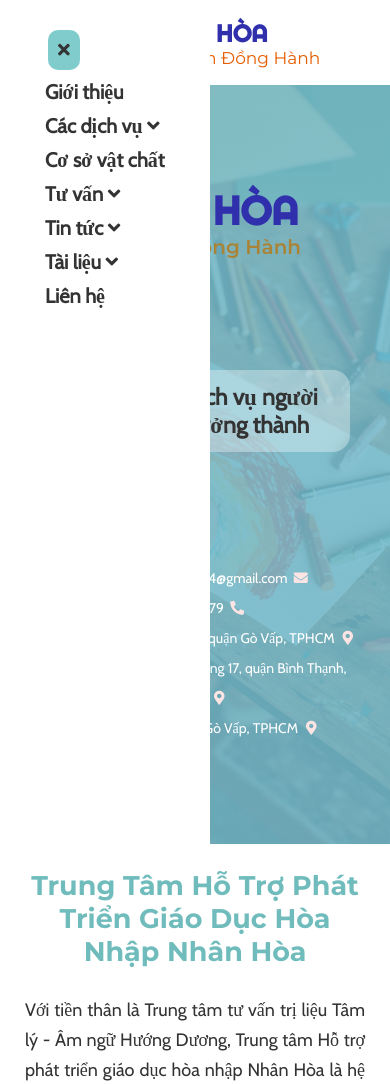
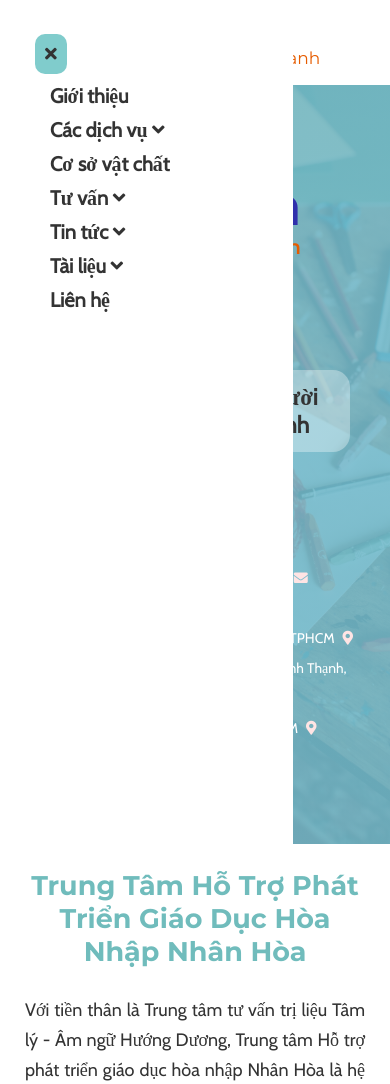
Before and after one commit to quangnguyen310/Trung-Tam-Nhan-Hoa-Website, a PHP site: page /index.html in a window 390 px wide, after a click that opens the changed part. Shown: the top 1084 px of the page. Run offline with PHP 8.4, Linux system fonts and the light colour scheme; some libraries are stand-ins or nearby versions.

Commit message:
Update styles.css

```diff
--- a/styles.css
+++ b/styles.css
@@ -40,6 +40,7 @@ body {
 	font-size: 17px;
 	font-weight: 400 !important;
 	color: #e65c00;
+/* 	color: #a98436; */
 	font-family: 'Montserrat';
 }
 
@@ -122,7 +123,8 @@ body {
 	font-family: 'Montserrat';
 	font-size: 50px;
 	font-weight: 600 !important;
-			color: #a98436;
+/* 	color: #a98436; */
+	color: #e65c00;
 }
 
 .banner-description {
@@ -232,7 +234,8 @@ body {
 
 .reason {
 	padding: 90px;
-			background: #4f7f88;
+/* 	background: #4f7f88; */
+	background: #5da9a9;
 }
 
 .reason h3 {
@@ -504,7 +507,7 @@ body {
 .copyright {
 	background: #60acac;
 	text-align: center;
-			padding: 10px;
+	padding: 15px;
 	font-family: 'Cabin';
 	font-weight: 600;
 	font-size: 19px;
@@ -699,13 +702,16 @@ body {
 	.navbar{
 		display: none;
 	}
+	.navbar>*{
+		 margin-left: 0;
+	}
 	.collapse-menu{
 		height: 100vh;
-				/*width: 100vw;*/
+		width: 75vw;
 		position: absolute;
 		left: 0;
 		top: 0;
-				padding: 30px;
+		padding: 34px 35px;
 		background: #fff;
 		box-sizing: border-box;
 		z-index: 10;
@@ -792,7 +798,7 @@ body {
 		display: block;
 		width: 100%;
 		padding: 0;
-				margin: 0 auto 20px;
+		margin: 0 auto 25px;
 	}
 	.course-item img{
 		width: 100%;
@@ -868,7 +874,7 @@ body {
 		border-bottom: none;
 	}
 	.ftr>div:nth-child(1) img{
-				width: 70%;
+/* 		width: 70%; */
 		margin: 0 auto;
 	}
 	.content-page{
@@ -881,10 +887,13 @@ body {
 		width: 100%;
 	}
 	.cover {
-			background-image: linear-gradient(105deg,
+		background-image: linear-gradient(96deg,
 			#ffffff00 0%,
-					#ffffff00 20%,
-					#75bed0db 35%);
+			#ffffff00 3%,
+			#75bed0df 35%);
 	}
-
+	.copyright{
+		padding: 20px;
+		font-size: 18px;
 	}
+}
```
Lines whose indentation alone changed are shown as unchanged.
